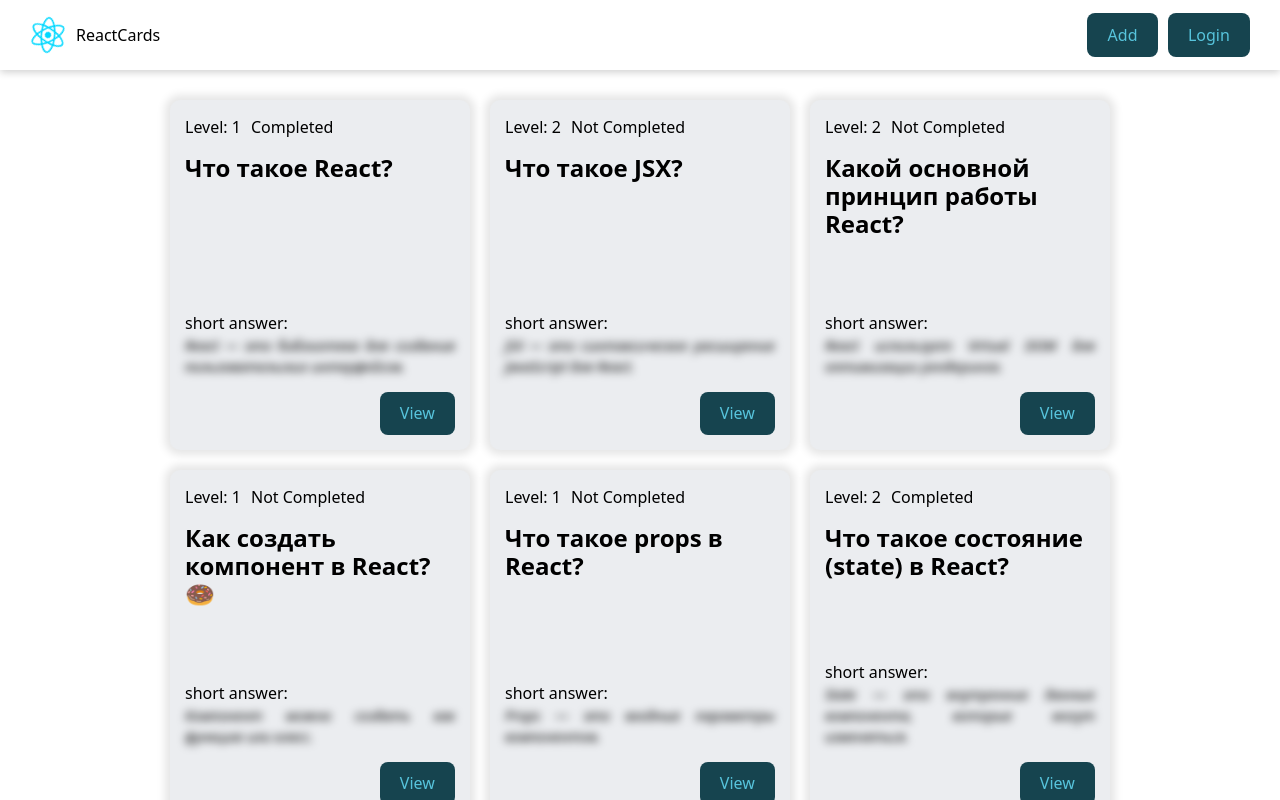
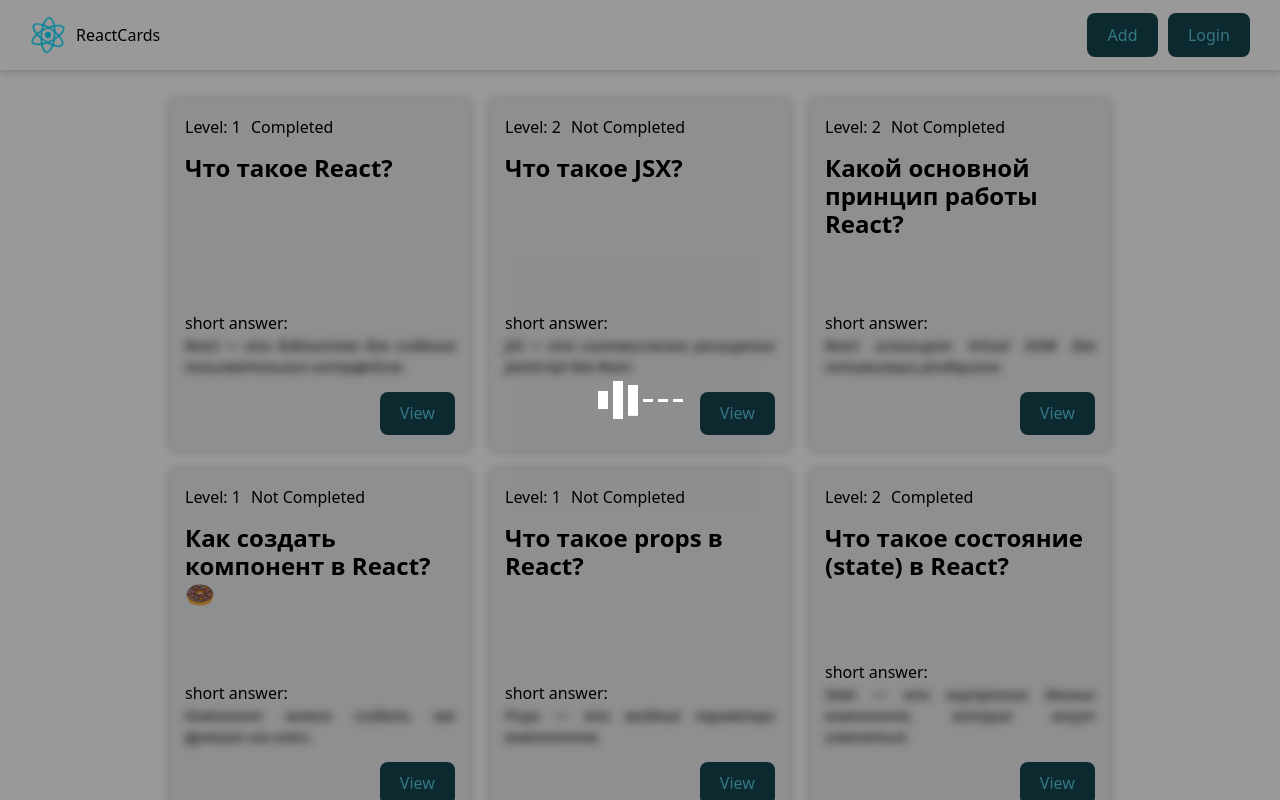
Before and after one commit to TheGedzie/PORTFOLIO...REACT_CARDS, a React (Vite) app: page / in a window 1280 px wide. Built offline with nearby package versions, Linux system fonts and the light colour scheme; data requests are answered from the project's data file.

Commit message:
Loader component

```diff
--- /dev/null
+++ b/src/Components/Loader/Loader.jsx
@@ -0,0 +1,9 @@
+import cls from './Loader.module.css'
+
+export const Loader = () => {
+  return (
+    <div className={cls.backDrop}>
+      <div className={cls.loader}></div>
+    </div>
+  )
+}
--- /dev/null
+++ b/src/Components/Loader/Loader.module.css
@@ -0,0 +1,32 @@
+.backDrop{
+  position: fixed;
+  inset: 0;
+  background: rgba(0, 0, 0, 0.4);
+  z-index: 999;
+  display: flex;
+  justify-content: center;
+  align-items: center;
+}
+.loader {
+    position: relative;
+    width: 85px;
+    height: 50px;
+    background-repeat: no-repeat;
+    background-image: linear-gradient(#FFF 50px, transparent 0),
+                      linear-gradient(#FFF 50px, transparent 0),
+                      linear-gradient(#FFF 50px, transparent 0),
+                      linear-gradient(#FFF 50px, transparent 0),
+                      linear-gradient(#FFF 50px, transparent 0),
+                      linear-gradient(#FFF 50px, transparent 0);
+    background-position: 0px center, 15px center, 30px center, 45px center, 60px center, 75px center, 90px center;
+    animation: rikSpikeRoll 0.65s linear infinite alternate;
+  }
+@keyframes rikSpikeRoll {
+  0% { background-size: 10px 3px;}
+  16% { background-size: 10px 50px, 10px 3px, 10px 3px, 10px 3px, 10px 3px, 10px 3px}
+  33% { background-size: 10px 30px, 10px 50px, 10px 3px, 10px 3px, 10px 3px, 10px 3px}
+  50% { background-size: 10px 10px, 10px 30px, 10px 50px, 10px 3px, 10px 3px, 10px 3px}
+  66% { background-size: 10px 3px, 10px 10px, 10px 30px, 10px 50px, 10px 3px, 10px 3px}
+  83% { background-size: 10px 3px, 10px 3px,  10px 10px, 10px 30px, 10px 50px, 10px 3px}
+  100% { background-size: 10px 3px, 10px 3px, 10px 3px,  10px 10px, 10px 30px, 10px 50px}
+}
--- /dev/null
+++ b/src/Components/Loader/index.jsx
@@ -0,0 +1 @@
+export { Loader } from './Loader'
--- a/src/Pages/HomePage/HomePage.jsx
+++ b/src/Pages/HomePage/HomePage.jsx
@@ -1,8 +1,9 @@
-import { QuestionCard } from '../../Components/QuestionCard'
 import { API_URL } from '../../API'
 import cls from './HomePage.module.css'
 import { useState, useEffect } from 'react'
 import { QuestionCardList } from '../../Components/QuestionCardList'
+import { Loader } from '../../Components/Loader'
+
 
 export const HomePage = () => {
 
@@ -24,7 +25,8 @@ useEffect(() => {
 }, [])
   return (
     <>
-    <QuestionCardList cards={Questions}/>
+    <Loader />
+    <QuestionCardList cards={Questions} />
     </>
   )
 }
```
